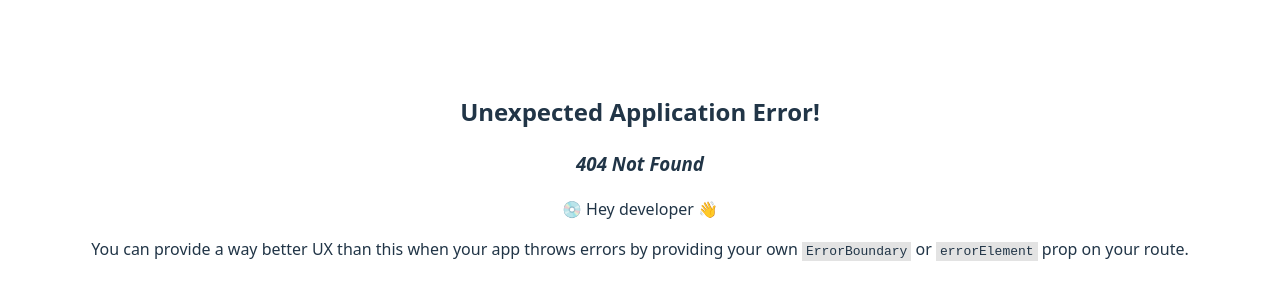
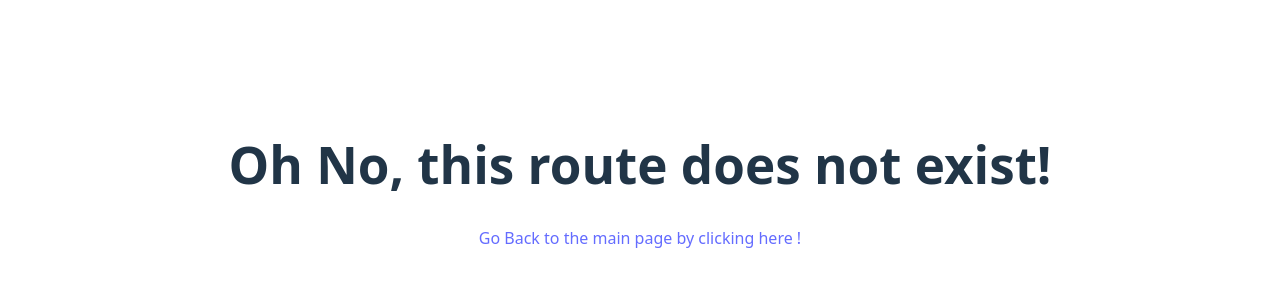
Before and after one commit to amaldevelops/messaging-app, a React (Vite) app in the folder frontend/: page / in a window 1280 px wide. Before the commit this address had no page. Shown: the part 224-524 px from the top of the page. Built offline with nearby package versions, Linux system fonts and the light colour scheme.

Commit message:
Add React router error page

```diff
--- /dev/null
+++ b/frontend/src/ErrorPage.jsx
@@ -0,0 +1,14 @@
+import { Link } from "react-router-dom";
+
+const ErrorPage = () => {
+  return (
+    <div>
+      <h1>Oh No, this route does not exist!</h1>
+      <Link to="/messaging-app">
+        Go Back to the main page by clicking here !
+      </Link>
+    </div>
+  );
+};
+
+export default ErrorPage;
--- a/frontend/src/routes.jsx
+++ b/frontend/src/routes.jsx
@@ -1,9 +1,11 @@
 import App from "./App";
+import ErrorPage from "./ErrorPage";
 
 const routes = [
   {
     path: "/messaging-app",
     element: <App />,
+    errorElement:<ErrorPage/>
   },
 ];
 
```
Also changed, not shown: frontend/src/ErrorElement.jsx (deleted).
